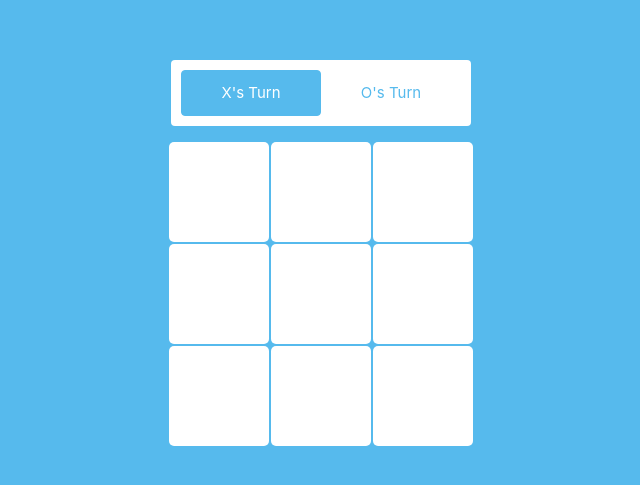
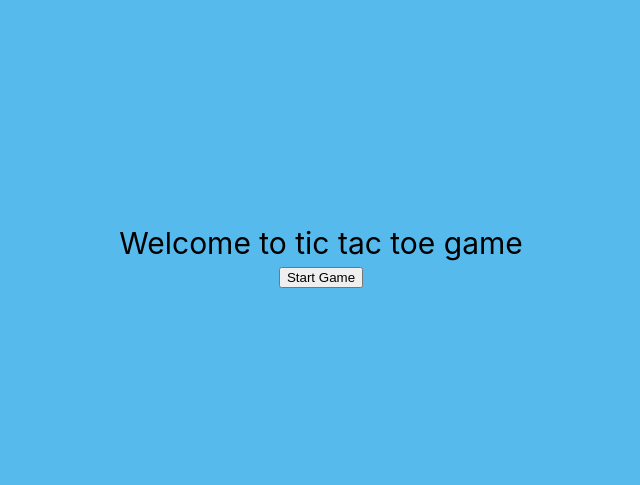
Before and after one commit to thecodebreaker1990/tic-tac-toe, a Vue app: page / in a window 1280 px wide. Shown: the part 147-632 px from the top of the page, without its empty margins (319-959 px from the left). Built offline with nearby package versions, Linux system fonts and the light colour scheme.

Commit message:
feat: implement game component and manage different screens from there

```diff
--- a/src/App.vue
+++ b/src/App.vue
@@ -1,8 +1,7 @@
 <script setup>
-import Board from './components/Board.vue'
+import Game from './Game.vue'
 </script>
 
 <template>
-  <!-- <h1>Tic tac toe</h1> -->
-  <Board />
+  <Game />
 </template>
--- /dev/null
+++ b/src/Game.vue
@@ -0,0 +1,120 @@
+<script setup>
+import { ref, computed, watch } from 'vue'
+
+import Welcome from './components/Welcome.vue'
+import Board from './components/Board.vue'
+import EndScreen from './components/EndScreen.vue'
+
+function calculateWinner(squares) {
+  const lines = [
+    [0, 1, 2],
+    [3, 4, 5],
+    [6, 7, 8],
+    [0, 3, 6],
+    [1, 4, 7],
+    [2, 5, 8],
+    [0, 4, 8],
+    [2, 4, 6]
+  ]
+
+  for (let i = 0; i < lines.length; i++) {
+    const [a, b, c] = lines[i]
+    if (squares[a] && squares[a] === squares[b] && squares[a] === squares[c]) {
+      return squares[a]
+    }
+  }
+
+  return null
+}
+
+const STATUS = {
+  NOT_STARTED: 'notStarted',
+  ON_GOING: 'onGoing',
+  OVER: 'gameOver'
+}
+
+const gameStatus = ref(STATUS.NOT_STARTED)
+const squares = ref(Array(9).fill(null))
+const xIsNext = ref(true)
+
+const isGameOver = computed(() => gameStatus.value === STATUS.OVER)
+
+function setSquares(index) {
+  const nextSquares = squares.value.slice()
+  nextSquares[index] = xIsNext.value ? 'X' : 'O'
+  squares.value = nextSquares
+  setXIsNext(!xIsNext.value)
+}
+
+function setXIsNext(value) {
+  xIsNext.value = value
+}
+
+function handleComputerTurn() {
+  let clonedSquares = squares.value.slice()
+
+  //Check if computer can win in the next turn
+  for (let i = 0; i < clonedSquares.length; i++) {
+    if (!clonedSquares[i]) {
+      clonedSquares[i] = 'O'
+      if (calculateWinner(clonedSquares) === 'O') {
+        setSquares(i)
+        return
+      }
+      clonedSquares[i] = null
+    }
+  }
+
+  //Check if user can win in the next turn, then block that move
+  for (let i = 0; i < clonedSquares.length; i++) {
+    if (!clonedSquares[i]) {
+      clonedSquares[i] = 'X'
+      if (calculateWinner(clonedSquares) === 'X') {
+        setSquares(i)
+        return
+      }
+      clonedSquares[i] = null
+    }
+  }
+
+  // If no winning move is available, choose a random available space
+  const center = [4]
+  const diagonals = [0, 2, 6, 8]
+  const prioritySpaces = diagonals.concat(center)
+  for (let i = 0; i < prioritySpaces.length; i++) {
+    if (!clonedSquares[i]) {
+      setSquares(i)
+      return
+    }
+  }
+
+  const availableSpaces = clonedSquares.filter((square) => square)
+  const randomIndex = Math.floor(Math.random() * availableSpaces.length)
+  setSquares(availableSpaces[randomIndex])
+}
+
+function checkWinnerAndUpdateStatus(squares) {
+  const winner = calculateWinner(squares)
+  if (winner) {
+    gameStatus.value = STATUS.OVER
+  }
+  if (!isGameOver.value && !xIsNext.value) {
+    //let computer take its turn
+    handleComputerTurn()
+  }
+}
+
+watch(squares, checkWinnerAndUpdateStatus, { immediate: true })
+</script>
+
+<template>
+  <Welcome v-if="gameStatus == STATUS.NOT_STARTED" @on-start="gameStatus = STATUS.ON_GOING" />
+  <Board
+    v-else-if="gameStatus == STATUS.ON_GOING"
+    :squares="squares"
+    :xIsNext="xIsNext"
+    :is-game-over="isGameOver"
+    @on-play="setSquares"
+  />
+  <EndScreen v-else />
+</template>
--- a/src/components/Board.vue
+++ b/src/components/Board.vue
@@ -1,101 +1,29 @@
 <script setup>
-import { ref, watch } from 'vue'
-
 import Square from './Square.vue'
 import PlayerTurnIndicator from './PlayerTurnIndicator.vue'
 
-const squares = ref(Array(9).fill(null))
-const xIsNext = ref(true)
-const isGameOver = ref(false)
+const props = defineProps({
+  squares: {
+    type: Array,
+    required: true
+  },
+  xIsNext: {
+    type: Boolean,
+    default: true
+  },
+  isGameOver: {
+    type: Boolean,
+    default: false
+  }
+})
+
+const emit = defineEmits(['on-play'])
 
 function setSquares(index) {
-  if (squares.value[index] || isGameOver.value) return
+  if (props.squares[index] || props.isGameOver) return
 
-  let clonedSquares = squares.value.slice()
-  clonedSquares[index] = xIsNext.value ? 'X' : 'O'
-  squares.value = clonedSquares
-  setXIsNext(!xIsNext.value)
+  emit('on-play', index)
 }
-
-function setXIsNext(value) {
-  xIsNext.value = value
-}
-
-function calculateWinner(squares) {
-  const lines = [
-    [0, 1, 2],
-    [3, 4, 5],
-    [6, 7, 8],
-    [0, 3, 6],
-    [1, 4, 7],
-    [2, 5, 8],
-    [0, 4, 8],
-    [2, 4, 6]
-  ]
-
-  for (let i = 0; i < lines.length; i++) {
-    const [a, b, c] = lines[i]
-    if (squares[a] && squares[a] === squares[b] && squares[a] === squares[c]) {
-      return squares[a]
-    }
-  }
-
-  return null
-}
-
-function handleComputerTurn() {
-  let clonedSquares = squares.value.slice()
-
-  //Check if computer can win in the next turn
-  for (let i = 0; i < clonedSquares.length; i++) {
-    if (!clonedSquares[i]) {
-      clonedSquares[i] = 'O'
-      if (calculateWinner(clonedSquares) === 'O') {
-        setSquares(i)
-        return
-      }
-      clonedSquares[i] = null
-    }
-  }
-
-  //Check if user can win in the next turn, then block that move
-  for (let i = 0; i < clonedSquares.length; i++) {
-    if (!clonedSquares[i]) {
-      clonedSquares[i] = 'X'
-      if (calculateWinner(clonedSquares) === 'X') {
-        setSquares(i)
-        return
-      }
-      clonedSquares[i] = null
-    }
-  }
-
-  // If no winning move is available, choose a random available space
-  const center = [4]
-  const diagonals = [0, 2, 6, 8]
-  const prioritySpaces = diagonals.concat(center)
-  for (let i = 0; i < prioritySpaces.length; i++) {
-    if (!clonedSquares[i]) {
-      setSquares(i)
-      return
-    }
-  }
-
-  const availableSpaces = clonedSquares.filter((square) => square)
-  const randomIndex = Math.floor(Math.random() * availableSpaces.length)
-  setSquares(availableSpaces[randomIndex])
-}
-
-function checkWinnerAndUpdateStatus(squares) {
-  const winner = calculateWinner(squares)
-  isGameOver.value = !!winner
-  if (!isGameOver.value && !xIsNext.value) {
-    //let computer take its turn
-    handleComputerTurn()
-  }
-}
-
-watch(squares, checkWinnerAndUpdateStatus, { immediate: true })
 </script>
 
 <template>
--- /dev/null
+++ b/src/components/EndScreen.vue
@@ -0,0 +1,12 @@
+<script setup>
+defineProps({
+  winner: {
+    type: String,
+    default: 'X'
+  }
+})
+</script>
+
+<template>
+  <h1>The Winner is: {{ winner }}</h1>
+</template>
--- /dev/null
+++ b/src/components/Welcome.vue
@@ -0,0 +1,8 @@
+<script setup>
+const emit = defineEmits(['on-start'])
+</script>
+
+<template>
+  <h1>Welcome to tic tac toe game</h1>
+  <button @click="emit('on-start')">Start Game</button>
+</template>
```
